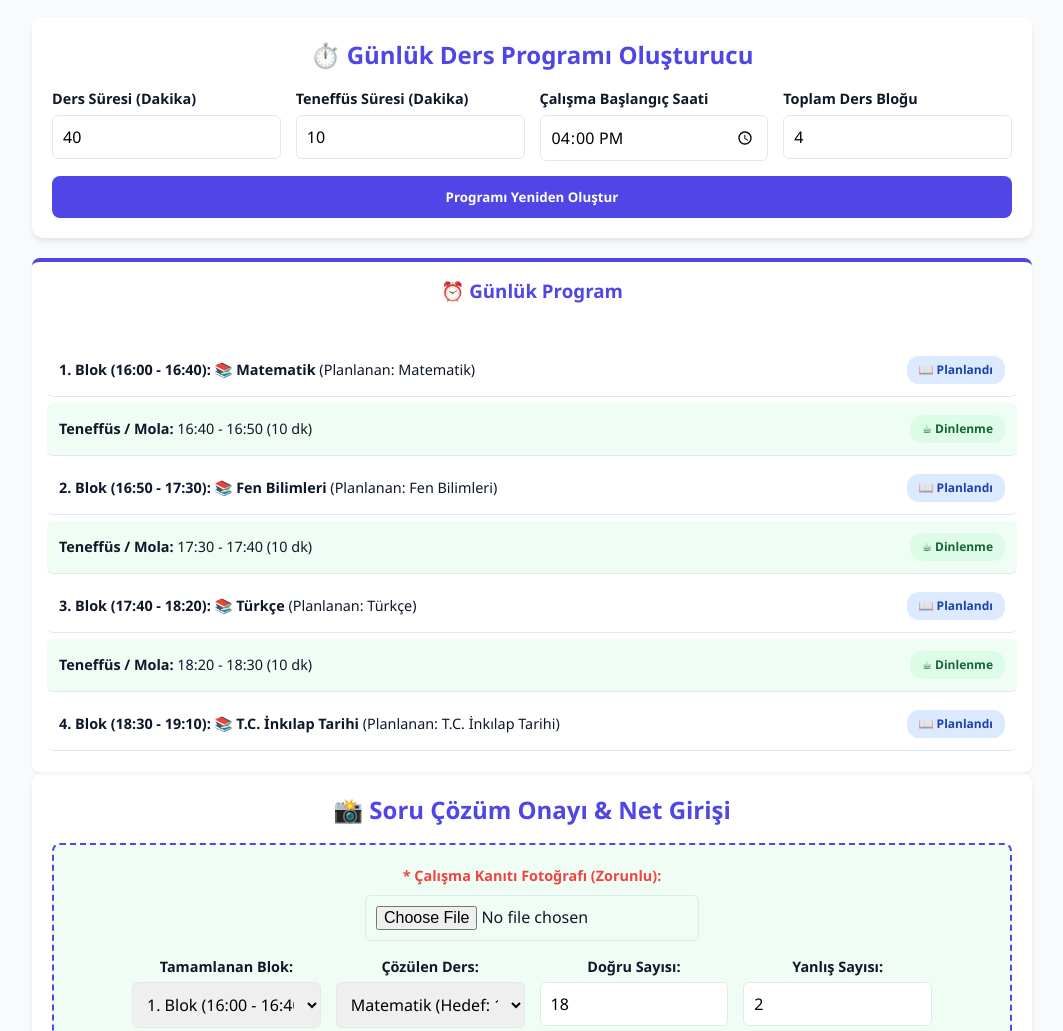
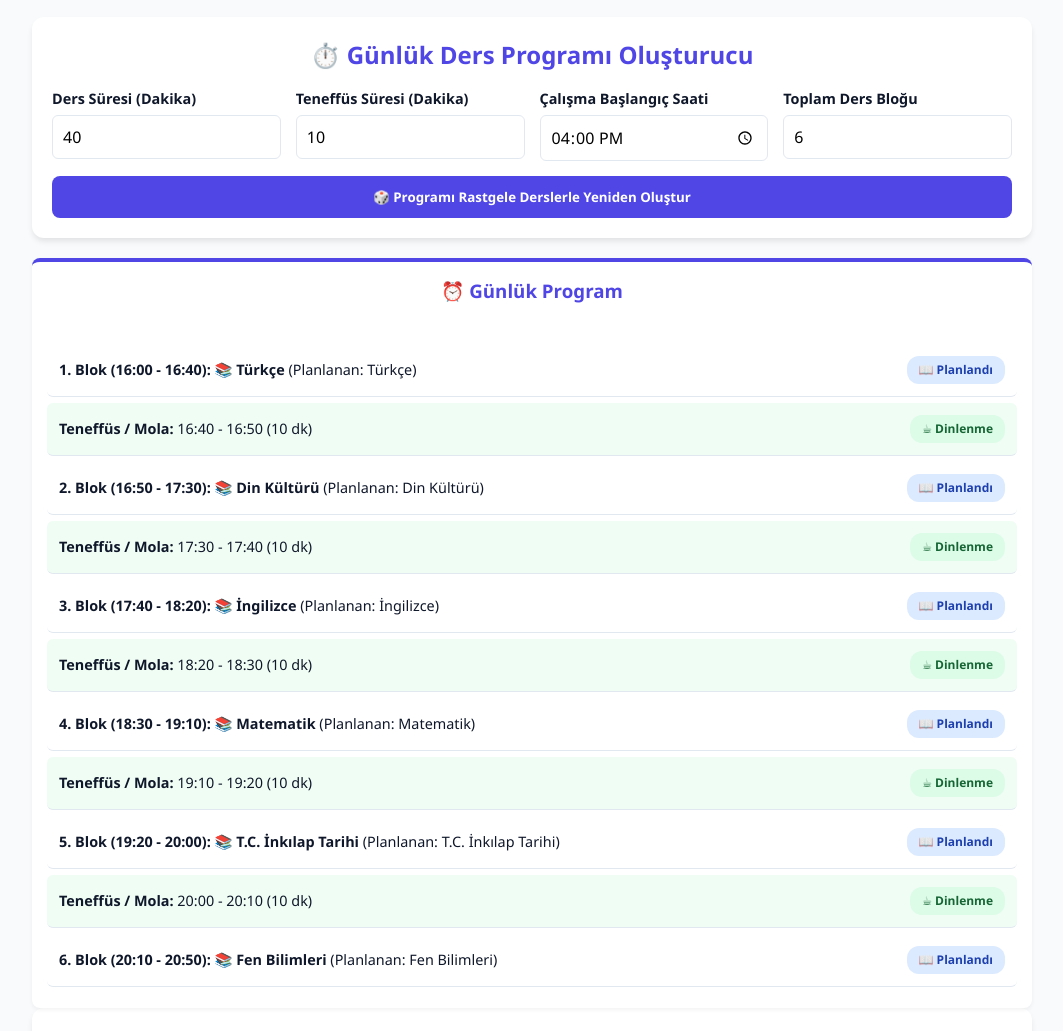
Before and after one commit to osmannurigokce66-design/Dcp, a plain HTML site: page index.html in a window 1280 px wide. Shown: the part 931-1962 px from the top of the page, without its empty margins (108-1171 px from the left). Drawn offline with Linux system fonts and the light colour scheme.

Commit message:
Update index.html

```diff
--- a/index.html
+++ b/index.html
@@ -310,7 +310,7 @@
 <div class="container">
     <h1 class="no-print">🎯 8. Sınıf LGS Akıllı Çalışma Koçu</h1>
 
-    <!-- HAFTALIK HEDEF ÖZETİ (600 Soru - Ders Dağılımlı) -->
+    <!-- HAFTALIK HEDEF ÖZETİ -->
     <div class="card no-print">
         <h2>📊 Haftalık LGS Soru Hedefleri (Toplam: 600 Soru)</h2>
         <div class="progress-container">
@@ -362,10 +362,10 @@
             </div>
             <div class="form-group">
                 <label for="totalSessions">Toplam Ders Bloğu</label>
-                <input type="number" id="totalSessions" value="4" min="1" max="10">
+                <input type="number" id="totalSessions" value="6" min="1" max="12">
             </div>
         </div>
-        <button class="btn" onclick="generateHourlySchedule()">Programı Yeniden Oluştur</button>
+        <button class="btn" onclick="generateHourlySchedule(true)">🎲 Programı Rastgele Derslerle Yeniden Oluştur</button>
     </div>
 
     <div class="schedule-grid no-print" id="hourlyGrid"></div>
@@ -510,7 +510,8 @@
                 "İngilizce": { correct: 0, wrong: 0 },
                 "Din Kültürü": { correct: 0, wrong: 0 }
             },
-            completedBlocks: {}
+            completedBlocks: {},
+            blockPlan: {}
         };
     }
 
@@ -653,11 +654,22 @@
         updateTimerDisplay();
     }
 
-    function generateHourlySchedule() {
+    function getRandomSubjects(count) {
+        let list = [];
+        let pool = [...defaultSubjects];
+        for (let i = 0; i < count; i++) {
+            if (pool.length === 0) pool = [...defaultSubjects];
+            let randomIndex = Math.floor(Math.random() * pool.length);
+            list.push(pool.splice(randomIndex, 1)[0]);
+        }
+        return list;
+    }
+
+    function generateHourlySchedule(forceNewRandom = false) {
         const workMin = parseInt(document.getElementById('workDuration').value) || 40;
         const restMin = parseInt(document.getElementById('restDuration').value) || 10;
         const startTimeStr = document.getElementById('startTime').value;
-        const totalSessions = parseInt(document.getElementById('totalSessions').value) || 4;
+        const totalSessions = parseInt(document.getElementById('totalSessions').value) || 6;
 
         const container = document.getElementById('hourlyGrid');
         const blockSelect = document.getElementById('targetBlock');
@@ -676,6 +688,16 @@
         let html = `<h3>⏰ Günlük Program</h3><br>`;
 
         const storedData = getStoredData();
+        if (!storedData.blockPlan) storedData.blockPlan = {};
+
+        // Eğer yeni rastgele program istenirse veya önceden tanımlı plan yoksa rastgele ders ataması yap
+        if (forceNewRandom || Object.keys(storedData.blockPlan).length === 0) {
+            let randomList = getRandomSubjects(totalSessions);
+            for (let i = 1; i <= totalSessions; i++) {
+                storedData.blockPlan[`block-${i}`] = randomList[i - 1];
+            }
+            saveData(storedData);
+        }
 
         for (let i = 1; i <= totalSessions; i++) {
             let startStr = currTime.toTimeString().substring(0, 5);
@@ -683,7 +705,7 @@
             let endStr = currTime.toTimeString().substring(0, 5);
 
             const blockId = `block-${i}`;
-            const plannedSubject = defaultSubjects[(i - 1) % defaultSubjects.length];
+            const plannedSubject = storedData.blockPlan[blockId] || defaultSubjects[(i - 1) % defaultSubjects.length];
             const completedInfo = storedData.completedBlocks[blockId];
             const isCompleted = !!completedInfo;
 
@@ -747,7 +769,7 @@
 
         const data = getStoredData();
 
-        // Daha önceden girilmiş veri varsa çıkar
+        // Eğer bu blok için daha önceden veri girildiyse eski dersin verilerini düş (üzerine yazmayı ve veri çakışmasını engelle)
         if (data.completedBlocks[selectedBlockId]) {
             const old = data.completedBlocks[selectedBlockId];
             if (data.weeklyData[old.subject]) {
@@ -784,6 +806,9 @@
 
         fileInput.value = '';
         document.getElementById('imagePreview').style.display = 'none';
+
+        // Seçim listesini güncellenmiş blok isimleriyle yenile
+        generateHourlySchedule(false);
     }
 
     function generateWeeklyReport() {
@@ -884,7 +909,7 @@
             localStorage.removeItem('lgs_study_data');
             updateProgressUI();
             document.getElementById('reportPrintArea').style.display = 'none';
-            generateHourlySchedule();
+            generateHourlySchedule(true);
             alert("Tüm haftalık veriler sıfırlandı. Yeni haftada başarılar!");
         }
     }
@@ -904,7 +929,7 @@
 
     window.onload = function() {
         loadTodayCurriculum();
-        generateHourlySchedule();
+        generateHourlySchedule(false);
         updateProgressUI();
         onWorkDurationChange();
     };
```
